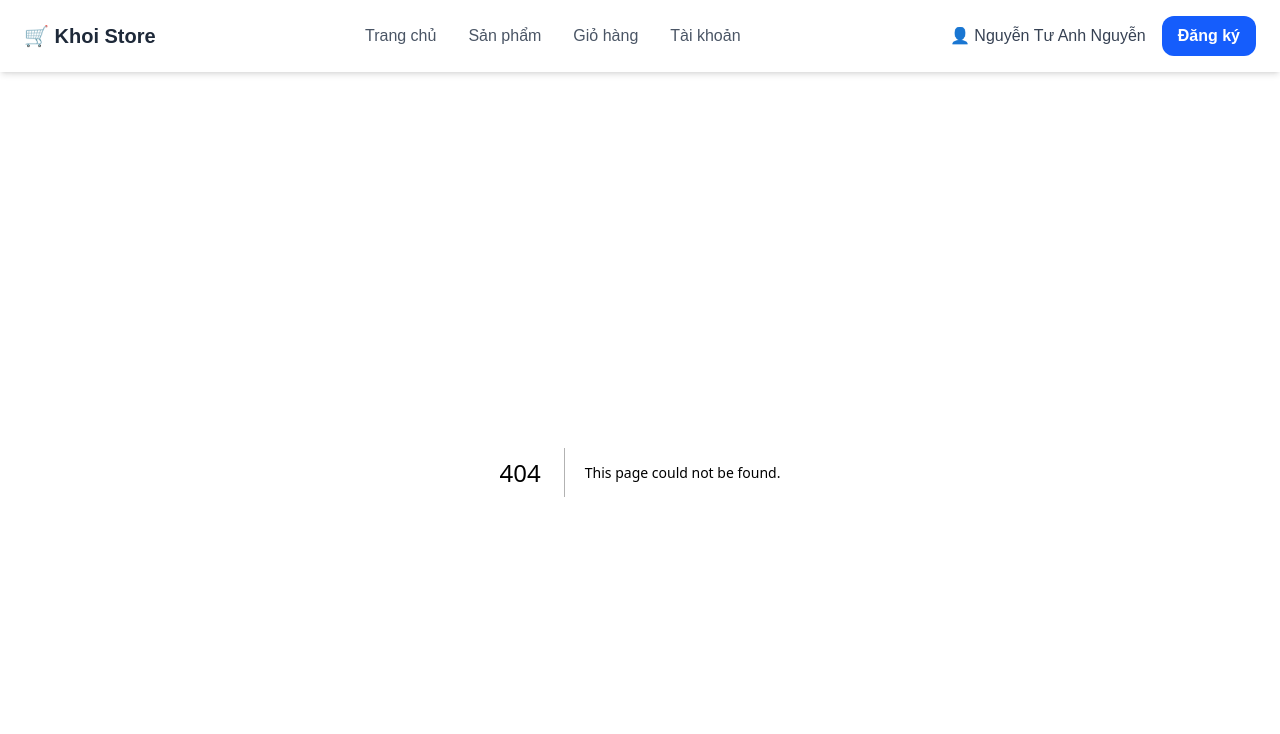
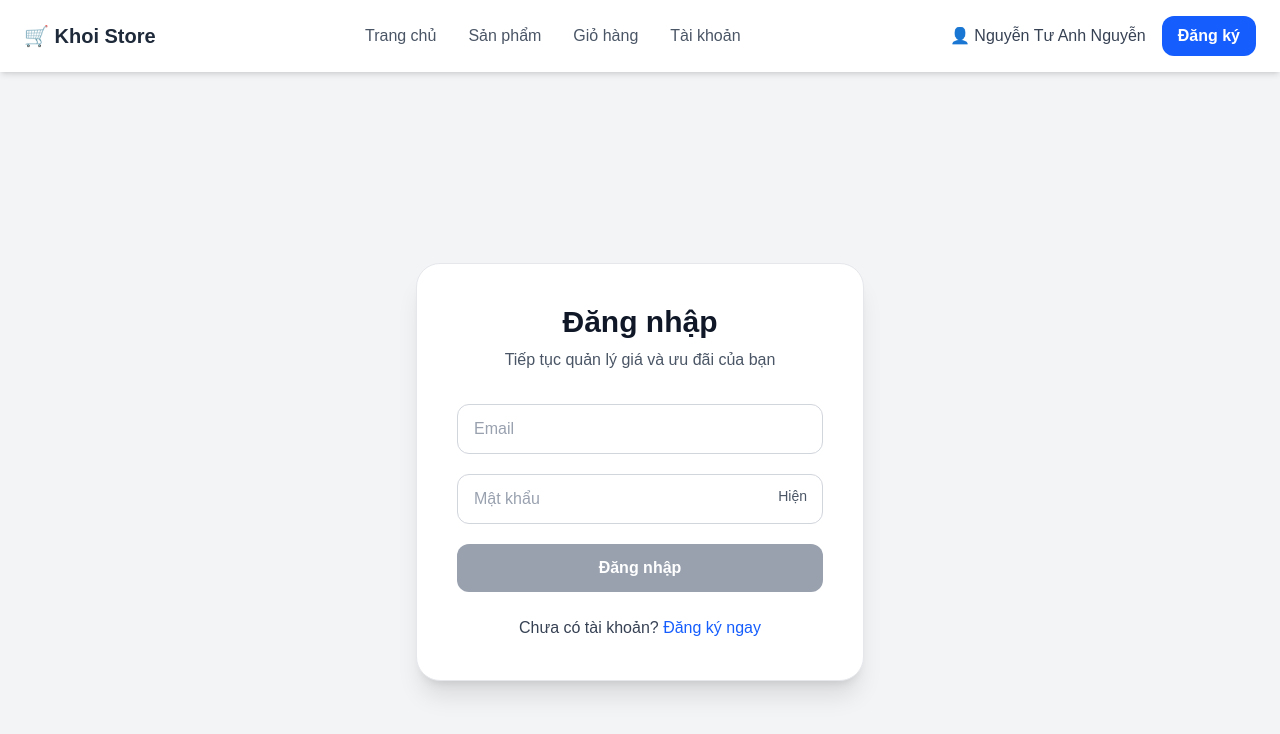
Before and after one commit to Noooark/Dynamic-Pricing, a Next.js app in the folder frontend/: page /login in a window 1280 px wide. Before the commit this address had no page. Shown: the top 734 px of the page. Built offline with nearby package versions, Linux system fonts and the light colour scheme.

Commit message:
Table product

```diff
--- /dev/null
+++ b/frontend/app/components/product/ProductTable.tsx
@@ -0,0 +1,76 @@
+"use client";
+
+interface Product {
+  sku: string;
+  product_name: string; // Khớp với tên cột trong Supabase
+  current_price: number;
+  displayPrice?: number;
+  isVIP?: boolean;
+}
+
+interface ProductTableProps {
+  products: Product[];
+}
+
+export default function ProductTable({ products }: ProductTableProps) {
+
+  const handleAddToCart = (sku: string) => {
+    console.log(`Thêm sản phẩm ${sku} vào giỏ hàng`);
+    // Bạn có thể thêm logic lưu vào localstorage hoặc gọi API giỏ hàng ở đây
+  };
+
+  return (
+    <div className="overflow-x-auto bg-white rounded-2xl shadow-sm border border-gray-100">
+      <table className="w-full text-left border-collapse">
+        <thead>
+          <tr className="bg-gray-50 border-b border-gray-100">
+            <th className="px-6 py-4 text-sm font-semibold text-gray-600">SKU</th>
+            <th className="px-6 py-4 text-sm font-semibold text-gray-600">Tên sản phẩm</th>
+            <th className="px-6 py-4 text-sm font-semibold text-gray-600">Giá hiện tại</th>
+            <th className="px-6 py-4 text-sm font-semibold text-gray-600 text-center">Thao tác</th>
+          </tr>
+        </thead>
+        <tbody>
+          {products.map((product) => {
+            // Fix lỗi undefined bằng cách đặt giá trị mặc định là 0
+            const displayPrice = product.displayPrice || product.current_price || 0;
+            const hasDiscount = product.isVIP && product.displayPrice && product.displayPrice < product.current_price;
+
+            return (
+              <tr key={product.sku} className="border-b border-gray-50 hover:bg-blue-50/30 transition-colors">
+                <td className="px-6 py-4 font-mono text-sm text-blue-600">{product.sku}</td>
+                <td className="px-6 py-4 text-sm text-gray-800 font-medium">{product.product_name}</td>
+                <td className="px-6 py-4">
+                  <div className="flex flex-col">
+                    <span className="text-base font-bold text-red-600">
+                      {displayPrice.toLocaleString("vi-VN")} ₫
+                    </span>
+                    {hasDiscount && (
+                      <span className="text-xs text-gray-400 line-through">
+                        {product.current_price.toLocaleString("vi-VN")} ₫
+                      </span>
+                    )}
+                  </div>
+                </td>
+                <td className="px-6 py-4 text-center">
+                  <button
+                    onClick={() => handleAddToCart(product.sku)}
+                    className="bg-blue-600 hover:bg-blue-700 text-white px-4 py-2 rounded-lg text-sm font-medium transition-all transform active:scale-95"
+                  >
+                    Thêm giỏ hàng
+                  </button>
+                </td>
+              </tr>
+            );
+          })}
+        </tbody>
+      </table>
+
+      {products.length === 0 && (
+        <div className="p-10 text-center text-gray-500">
+          Không tìm thấy sản phẩm nào trong kho.
+        </div>
+      )}
+    </div>
+  );
+}
--- /dev/null
+++ b/frontend/app/login/page.tsx
@@ -0,0 +1,149 @@
+"use client";
+
+import { useState } from "react";
+import { useRouter } from "next/navigation";
+import axios from "axios";
+import API from "../../services/api";
+
+export default function LoginPage() {
+  const router = useRouter();
+
+  const [formData, setFormData] = useState({
+    email: "",
+    password: "",
+  });
+
+  const [showPassword, setShowPassword] = useState(false);
+  const [loading, setLoading] = useState(false);
+
+  const [message, setMessage] = useState<{
+    type: "success" | "error";
+    text: string;
+  } | null>(null);
+
+  // Kiểm tra định dạng email
+  const isValidEmail = (email: string) =>
+    /^[^\s@]+@[^\s@]+\.[^\s@]+$/.test(email);
+
+  // Điều kiện để nút Đăng nhập sáng lên
+  const isFormValid = isValidEmail(formData.email) && formData.password.length > 0;
+
+  const handleSubmit = async (e: React.FormEvent) => {
+    e.preventDefault();
+
+    if (!isFormValid) return;
+
+    setLoading(true);
+    setMessage(null);
+
+    try {
+      const response = await API.post("/auth/login", {
+        Email: formData.email.trim(),
+        Password: formData.password,
+      });
+
+      // Lưu thông tin user vào localStorage (để n8n hoặc các trang khác sử dụng)
+      localStorage.setItem("user", JSON.stringify(response.data.user));
+
+      setMessage({
+        type: "success",
+        text: "👋 Chào mừng bạn quay trở lại!",
+      });
+
+      // Chuyển hướng sau khi đăng nhập thành công
+      setTimeout(() => router.push("/dashboard"), 1500);
+    } catch (err: unknown) {
+      let errorMessage = "Đăng nhập thất bại";
+
+      if (axios.isAxiosError(err)) {
+        errorMessage = err.response?.data?.message || errorMessage;
+      }
+
+      setMessage({ type: "error", text: errorMessage });
+    } finally {
+      setLoading(false);
+    }
+  };
+
+  return (
+    <div className="min-h-screen flex items-center justify-center bg-gray-100 p-4">
+      <div className="bg-white p-10 rounded-3xl shadow-xl w-full max-w-md border border-gray-200">
+
+        {/* HEADER */}
+        <div className="text-center mb-8">
+          <h2 className="text-3xl font-bold text-gray-900">Đăng nhập</h2>
+          <p className="text-gray-600 mt-2">
+            Tiếp tục quản lý giá và ưu đãi của bạn
+          </p>
+        </div>
+
+        {/* MESSAGE */}
+        {message && (
+          <div
+            className={`p-4 rounded-xl mb-6 text-sm text-center font-medium ${
+              message.type === "success"
+                ? "bg-green-100 text-green-800"
+                : "bg-red-100 text-red-700"
+            }`}
+          >
+            {message.text}
+          </div>
+        )}
+
+        {/* FORM */}
+        <form onSubmit={handleSubmit} className="space-y-5">
+
+          {/* EMAIL */}
+          <input
+            type="email"
+            placeholder="Email"
+            value={formData.email}
+            onChange={(e) =>
+              setFormData({ ...formData, email: e.target.value })
+            }
+            className="w-full px-4 py-3 border border-gray-300 rounded-xl text-gray-900 placeholder-gray-400 focus:ring-2 focus:ring-blue-500 focus:border-blue-500 outline-none"
+          />
+
+          {/* PASSWORD */}
+          <div className="relative">
+            <input
+              type={showPassword ? "text" : "password"}
+              placeholder="Mật khẩu"
+              value={formData.password}
+              onChange={(e) =>
+                setFormData({ ...formData, password: e.target.value })
+              }
+              className="w-full px-4 py-3 border border-gray-300 rounded-xl text-gray-900 placeholder-gray-400 focus:ring-2 focus:ring-blue-500 focus:border-blue-500 outline-none"
+            />
+            <span
+              onClick={() => setShowPassword(!showPassword)}
+              className="absolute right-4 top-3 cursor-pointer text-gray-600 hover:text-gray-900 text-sm"
+            >
+              {showPassword ? "Ẩn" : "Hiện"}
+            </span>
+          </div>
+
+          {/* BUTTON */}
+          <button
+            type="submit"
+            disabled={!isFormValid || loading}
+            className="w-full bg-blue-600 hover:bg-blue-700 text-white py-3 rounded-xl font-semibold transition disabled:bg-gray-400"
+          >
+            {loading ? "Đang xử lý..." : "Đăng nhập"}
+          </button>
+        </form>
+
+        {/* FOOTER */}
+        <p className="text-center mt-6 text-gray-700">
+          Chưa có tài khoản?{" "}
+          <span
+            onClick={() => router.push("/register")}
+            className="text-blue-600 cursor-pointer hover:underline font-medium"
+          >
+            Đăng ký ngay
+          </span>
+        </p>
+      </div>
+    </div>
+  );
+}
```
